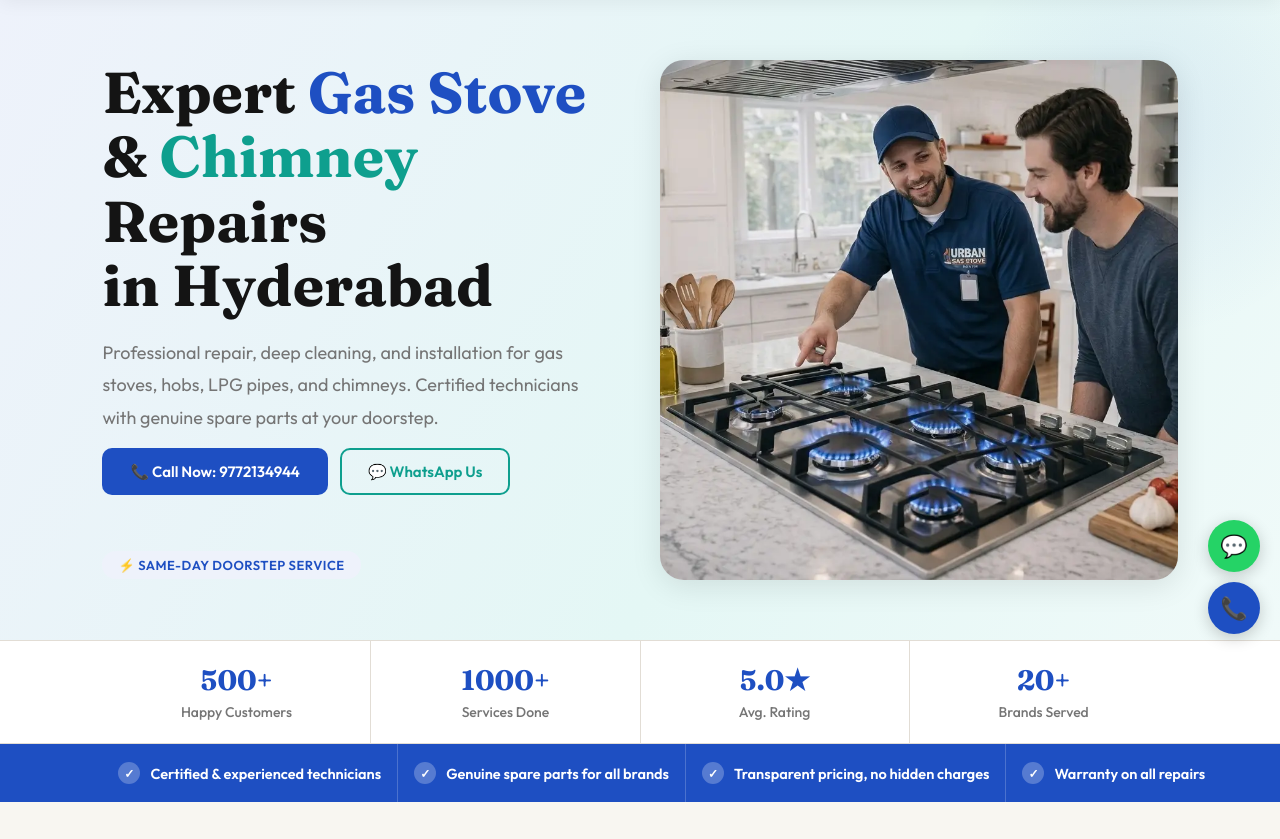
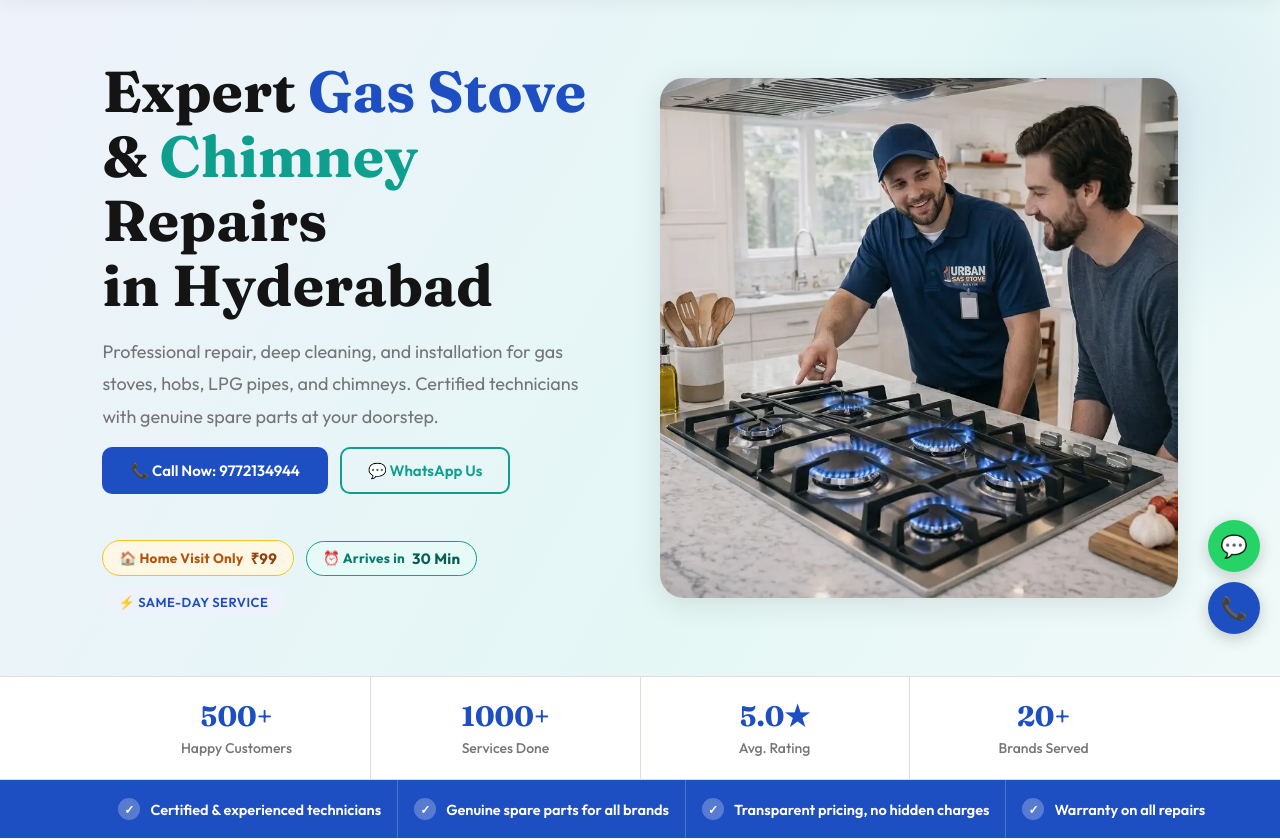
Before and after one commit to mynexasolutions-spec/urban-gas-stove, a Flask app: page / in a window 1280 px wide. Shown: the part 144-983 px from the top of the page. Run offline with Flask 3, Linux system fonts and the light colour scheme.

Commit message:
service updates added

```diff
--- a/static/css/style.css
+++ b/static/css/style.css
@@ -83,7 +83,25 @@ nav {
 }
 .hero::before { content: ''; position: absolute; top: -80px; right: -80px; width: 420px; height: 420px; background: radial-gradient(circle, rgba(30,79,194,.08), transparent 70%); border-radius: 50%; }
 .hero-text { z-index: 1; display: flex; flex-direction: column; }
-.hero-badge { display: inline-flex; align-items: center; gap: 7px; background: var(--blue-light); color: var(--blue); font-size: 13px; font-weight: 600; padding: 6px 16px; border-radius: 20px; margin-top: 28px; letter-spacing: .5px; text-transform: uppercase; align-self: flex-start; }
+.hero-visit-row { display: flex; align-items: center; gap: 12px; flex-wrap: wrap; margin-top: 18px; }
+.hero-visit-badge { display: inline-flex; align-items: center; gap: 7px; background: #fff7e6; color: #b45309; border: 1.5px solid #fbbf24; font-size: 13.5px; font-weight: 700; padding: 7px 16px; border-radius: 20px; letter-spacing: .3px; }
+.hero-visit-badge strong { font-size: 15px; color: #92400e; }
+.hero-visit-badge--teal { background: #e6faf8; color: #0b7a6e; border-color: #0e9f8e; }
+.hero-visit-badge--teal strong { color: #065f52; }
+.hero-badge { display: inline-flex; align-items: center; gap: 7px; background: var(--blue-light); color: var(--blue); font-size: 13px; font-weight: 600; padding: 6px 16px; border-radius: 20px; letter-spacing: .5px; text-transform: uppercase; }
+
+/* ── ₹99 VISIT STRIP ────────────────────────────────────── */
+.visit-strip { background: linear-gradient(90deg, #1e4fc2 0%, #0e9f8e 100%); padding: 0; }
+.visit-strip-inner { display: flex; align-items: center; justify-content: center; gap: 22px; padding: 24px 8%; flex-wrap: wrap; text-align: center; }
+.visit-strip-icon { font-size: 36px; flex-shrink: 0; }
+.visit-strip-text { min-width: 200px; }
+.visit-strip-text strong { display: block; font-size: 21px; color: #fff; font-weight: 800; letter-spacing: -.2px; }
+.visit-strip-text span { font-size: 13.5px; color: rgba(255,255,255,.85); margin-top: 3px; display: block; }
+.visit-strip-text em { font-style: normal; font-weight: 700; color: #fff; }
+.visit-strip-pills { display: flex; align-items: center; gap: 10px; flex-wrap: wrap; justify-content: center; }
+.visit-pill { background: rgba(255,255,255,.18); color: #fff; font-size: 13px; font-weight: 700; padding: 8px 16px; border-radius: 20px; white-space: nowrap; }
+.visit-strip-btn { flex-shrink: 0; background: #fff; color: var(--blue); font-size: 14px; font-weight: 800; padding: 12px 28px; border-radius: 30px; text-decoration: none; transition: transform .2s, box-shadow .2s; box-shadow: 0 4px 16px rgba(0,0,0,.15); white-space: nowrap; }
+.visit-strip-btn:hover { transform: translateY(-2px); box-shadow: 0 8px 24px rgba(0,0,0,.2); }
 .hero h1 { font-family: 'Fraunces', serif; font-size: clamp(34px, 4.5vw, 58px); line-height: 1.12; color: var(--dark); margin-bottom: 18px; }
 .hero h1 em { font-style: normal; color: var(--blue); }
 .hero h1 span { color: var(--teal); }
@@ -341,6 +359,9 @@ footer h4 { color: #fff; font-size: 14px; margin-bottom: 14px; }
   .cta-band { padding: 40px 5%; }
   footer { padding: 40px 5% 24px; }
   .social-cards { grid-template-columns: 1fr; max-width: 460px; margin: 0 auto; }
+  .visit-strip-inner { padding: 18px 5%; gap: 14px; }
+  .visit-strip-text strong { font-size: 17px; }
+  .visit-strip-btn { width: 100%; text-align: center; }
   .feature-strip { flex-wrap: wrap; padding: 0 5%; }
   .feature-pill { flex: 1 1 50%; border-bottom: 1.5px solid rgba(255,255,255,.2); font-size: 13.5px; white-space: normal; justify-content: flex-start; }
   .feature-pill:nth-child(odd) { border-right: 1.5px solid rgba(255,255,255,.2); }
--- a/templates/pages/index.html
+++ b/templates/pages/index.html
@@ -13,7 +13,11 @@
       <a href="tel:9772134944" class="btn-blue">📞 Call Now: 9772134944</a>
       <a href="https://wa.me/919772134944" class="btn-outline">💬 WhatsApp Us</a>
     </div>
-    <div class="hero-badge">⚡ Same-Day Doorstep Service</div>
+    <div class="hero-visit-row">
+      <div class="hero-visit-badge">🏠 Home Visit Only <strong>₹99</strong></div>
+      <div class="hero-visit-badge hero-visit-badge--teal">⏰ Arrives in <strong>30 Min</strong></div>
+      <div class="hero-badge">⚡ Same-Day Service</div>
+    </div>
   </div>
   <div class="hero-img-col">
     <img class="hero-main-img" src="{{ url_for('static', filename='images/banner_image.webp') }}" alt="Gas stove repair technician"/>
@@ -99,6 +103,21 @@
     <div class="svc-card"><img src="{{ url_for('static', filename='images/services/chimney_pcb_repair.webp') }}" alt="Chimney PCB Repair"/><div class="svc-card-body"><h3>Chimney PCB Repair</h3><p>Fix electronic control board issues in your chimney.</p><div class="svc-card-actions"><button class="btn-sm btn-learn" onclick="openModal('Chimney PCB Repair','We repair or replace faulty PCB modules in chimneys, fixing unresponsive controls, speed settings, and LED display faults.')">Learn More</button><button class="btn-sm btn-book" onclick="scrollBook('Chimney PCB Repair')">Book Now</button></div></div></div>
   </div>
 </section>
+
+<!-- ── ₹99 VISIT STRIP ───────────────────────────────────── -->
+<div class="visit-strip">
+  <div class="visit-strip-inner">
+    <span class="visit-strip-icon">🏠</span>
+    <div class="visit-strip-text">
+      <strong>Home Visit Charges — Only ₹99!</strong>
+      <span>Technician arrives within <em>30 minutes</em> &middot; Call us or book on WhatsApp</span>
+    </div>
+    <div class="visit-strip-pills">
+      <div class="visit-pill">⏰ 30-Min Arrival</div>
+      <a href="https://wa.me/919772134944?text=Hi%2C+I+want+to+book+a+service.+Home+visit+%E2%82%B999." target="_blank" class="visit-strip-btn">Book Now</a>
+    </div>
+  </div>
+</div>
 
 <!-- ── BRANDS ─────────────────────────────────────────────── -->
 <section class="brands" id="brands">
```
